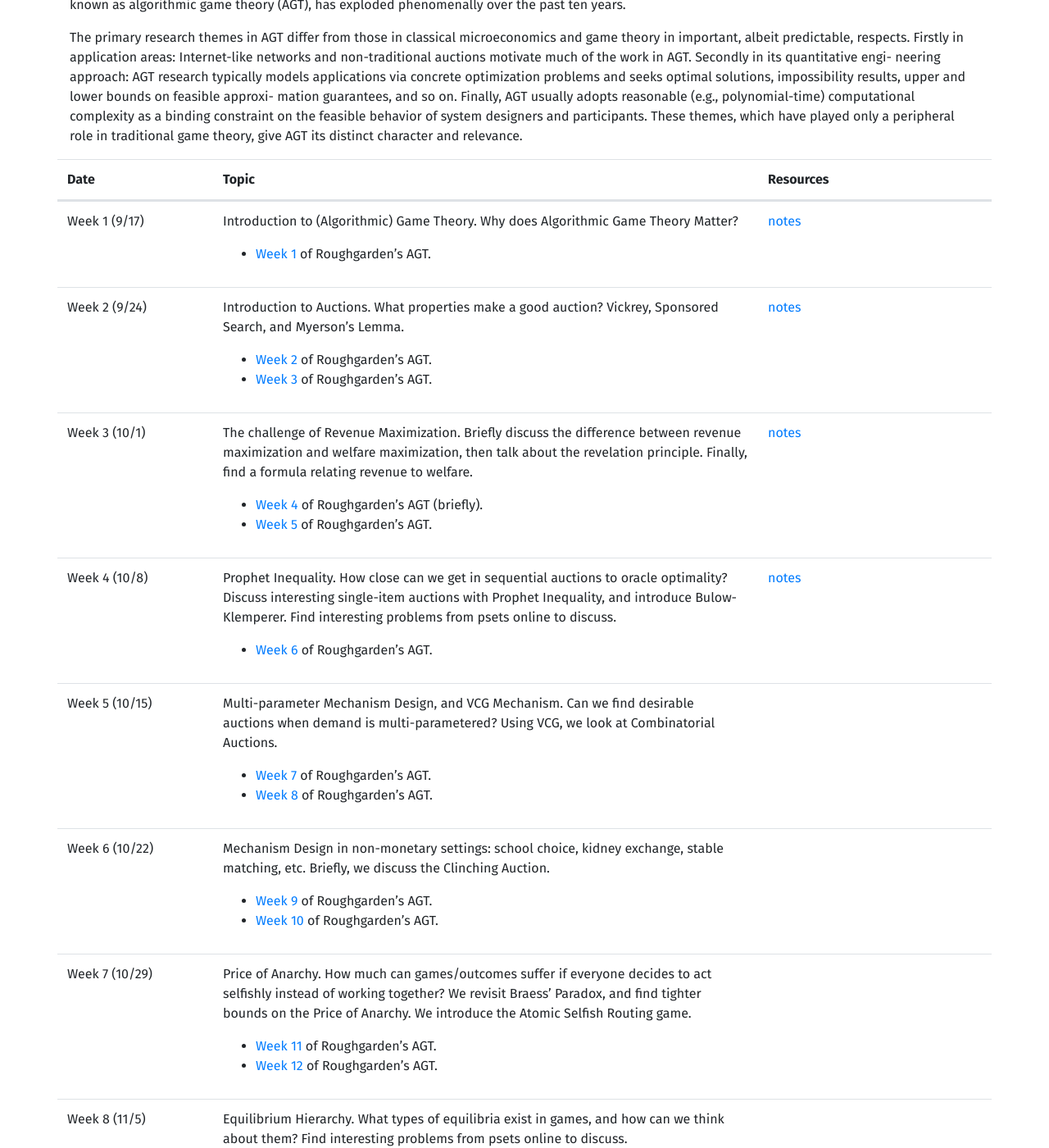
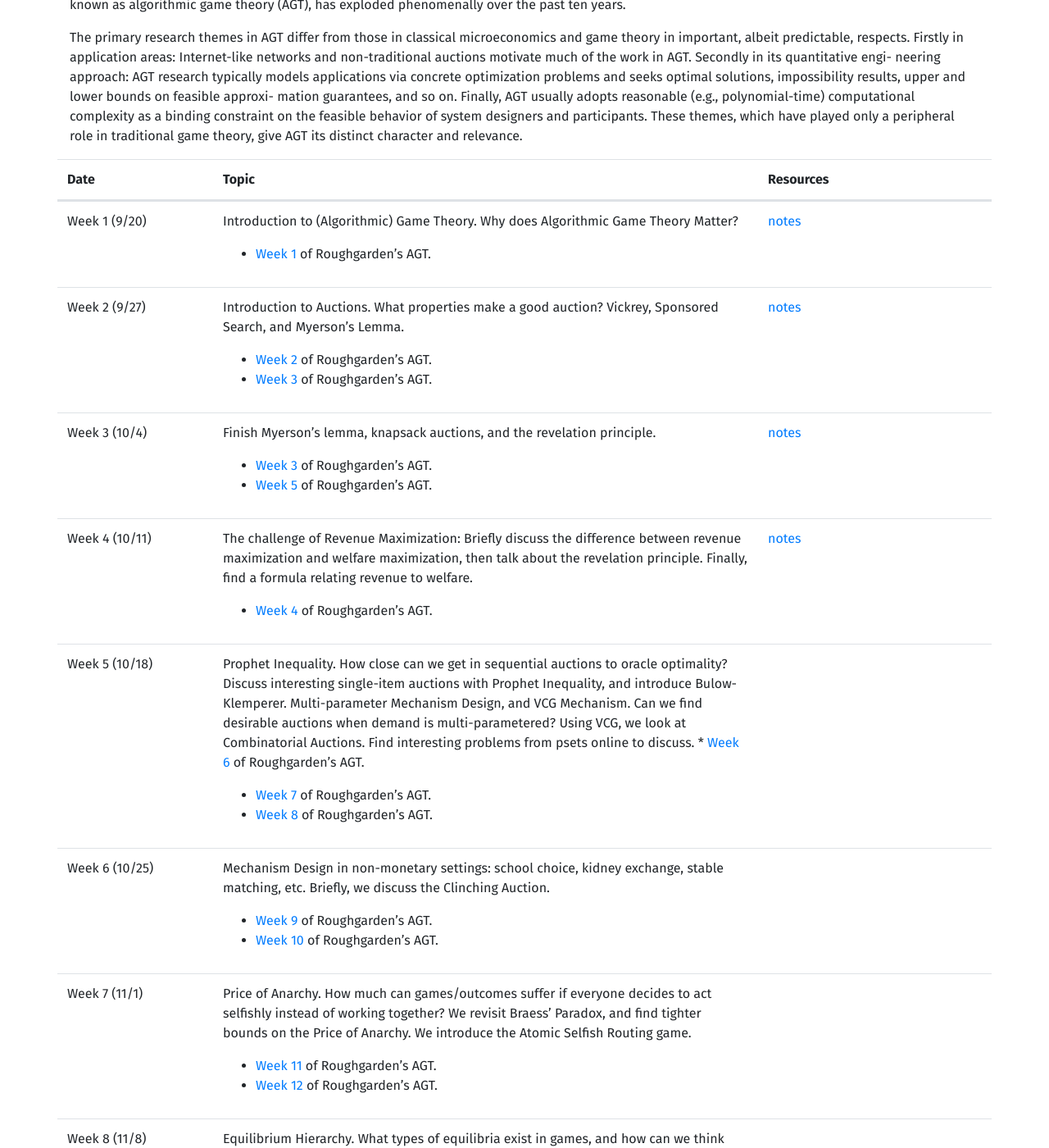
Before and after one commit to ugtcs/ugtcs.github.io, a Jekyll site: the page built from _reading-groups/fa21/agt.md, in a window 1280 px wide and 1400 px high, scrolled down 456 px. Shown: the whole window at 82% size. Built offline with Jekyll 4.4.1, drawn with Linux system fonts in a browser that asks for light colours; some of the changed text lies outside the part shown.

Commit message:
Fix broken link & dates, slow down schedule

```diff
--- a/_reading-groups/fa21/agt.md
+++ b/_reading-groups/fa21/agt.md
@@ -11,7 +11,7 @@ files: >-
     [scribe note template](/src/maxflow-sp20/maxflow-scribe.sty)
 weeks:
 
-  - date: Week 1 (9/17)
+  - date: Week 1 (9/20)
     topic: >-
         Introduction to (Algorithmic) Game Theory. Why does Algorithmic Game Theory Matter?
 
@@ -19,7 +19,7 @@ weeks:
     resources: >-
         [notes](/src/agt_fa19/AGTWeek1.pdf)
 
-  - date: Week 2 (9/24)
+  - date: Week 2 (9/27)
     topic: >-
         Introduction to Auctions. What properties make a good auction? Vickrey, Sponsored Search, and Myerson’s Lemma.
 
@@ -29,35 +29,36 @@ weeks:
     resources: >-
         [notes](/src/agt_fa19/scribe2.pdf)
 
-  - date: Week 3 (10/1)
+  - date: Week 3 (10/4)
     topic: >-
-        The challenge of Revenue Maximization.
-        Briefly discuss the difference between revenue maximization and welfare maximization, then talk about the revelation principle.
-        Finally, find a formula relating revenue to welfare.
+        Finish Myerson's lemma, knapsack auctions, and the revelation principle.
 
-        *   [Week 4](http://timro ughgarden.org/f13/l/l4.pdf) of Roughgarden’s AGT (briefly).
+        *   [Week 3](http://timroughgarden.org/f13/l/l3.pdf) of Roughgarden’s AGT.
 
         *   [Week 5](http://timroughgarden.org/f13/l/l5.pdf) of Roughgarden’s AGT.
     resources: >-
         [notes](/src/agt_fa19/Week_3__Knapsack_Auctions_and_Welfare_Maximization__agt_f19_.pdf)
 
-  - date: Week 4 (10/8)
+  - date: Week 4 (10/11)
     topic: >-
-        Prophet Inequality. How close can we get in sequential auctions to oracle optimality? Discuss interesting single-item auctions with Prophet Inequality, and introduce Bulow-Klemperer. Find interesting problems from psets online to discuss.
+        The challenge of Revenue Maximization: Briefly discuss the difference between revenue maximization and welfare maximization, then talk about the revelation principle.
+        Finally, find a formula relating revenue to welfare.
 
-        *   [Week 6](http://timroughgarden.org/f13/l/l6.pdf) of Roughgarden’s AGT.
+        *   [Week 4](http://timroughgarden.org/f13/l/l4.pdf) of Roughgarden’s AGT.
+
     resources: >-
         [notes](/src/agt_fa19/Week_4_Prophet_Inequality.pdf)
 
-  - date: Week 5 (10/15)
+  - date: Week 5 (10/18)
     topic: >-
-        Multi-parameter Mechanism Design, and VCG Mechanism. Can we find desirable auctions when demand is multi-parametered? Using VCG, we look at Combinatorial Auctions.
+        Prophet Inequality. How close can we get in sequential auctions to oracle optimality? Discuss interesting single-item auctions with Prophet Inequality, and introduce Bulow-Klemperer. Multi-parameter Mechanism Design, and VCG Mechanism. Can we find desirable auctions when demand is multi-parametered? Using VCG, we look at Combinatorial Auctions. Find interesting problems from psets online to discuss.
+        *   [Week 6](http://timroughgarden.org/f13/l/l6.pdf) of Roughgarden’s AGT.
 
         *   [Week 7](http://timroughgarden.org/f13/l/l7.pdf) of Roughgarden’s AGT.
 
         *   [Week 8](http://timroughgarden.org/f13/l/l8.pdf) of Roughgarden’s AGT.
 
-  - date: Week 6 (10/22)
+  - date: Week 6 (10/25)
     topic: >-
         Mechanism Design in non-monetary settings: school choice, kidney exchange, stable matching, etc. Briefly, we discuss the Clinching Auction.
 
@@ -65,7 +66,7 @@ weeks:
 
         *   [Week 10](http://timroughgarden.org/f13/l/l10.pdf) of Roughgarden’s AGT.
 
-  - date: Week 7 (10/29)
+  - date: Week 7 (11/1)
     topic: >-
         Price of Anarchy. How much can games/outcomes suffer if everyone decides to act selfishly instead of working together? We revisit Braess’ Paradox, and find tighter bounds on the Price of Anarchy. We introduce the Atomic Selfish Routing game.
 
@@ -73,13 +74,13 @@ weeks:
 
         *   [Week 12](http://timroughgarden.org/f13/l/l12.pdf) of Roughgarden’s AGT.
 
-  - date: Week 8 (11/5)
+  - date: Week 8 (11/8)
     topic: >-
         Equilibrium Hierarchy. What types of equilibria exist in games, and how can we think about them? Find interesting problems from psets online to discuss.
 
         *   [Week 13](http://timroughgarden.org/f13/l/l13.pdf) of Roughgarden’s AGT.
 
-  - date: Week 9 (11/12)
+  - date: Week 9 (11/15)
     topic: >-
         Price of Anarchy 2: Electric Boogaloo. Analysis of the price of different forms of equilibria.
 
```
Also changed, not shown: other parts of _reading-groups/fa21/agt.md (+3 -3 lines).
